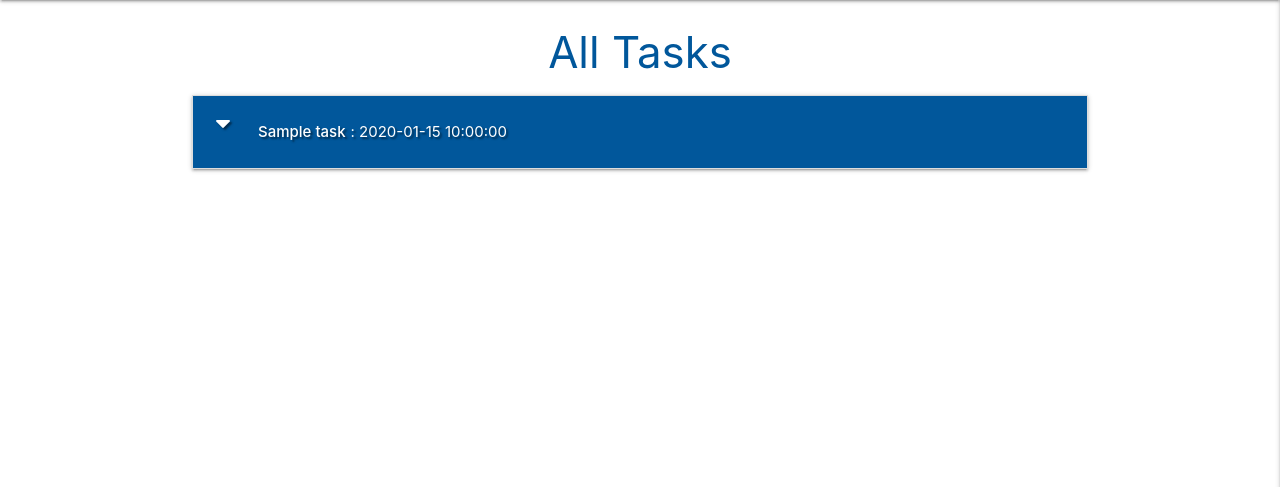
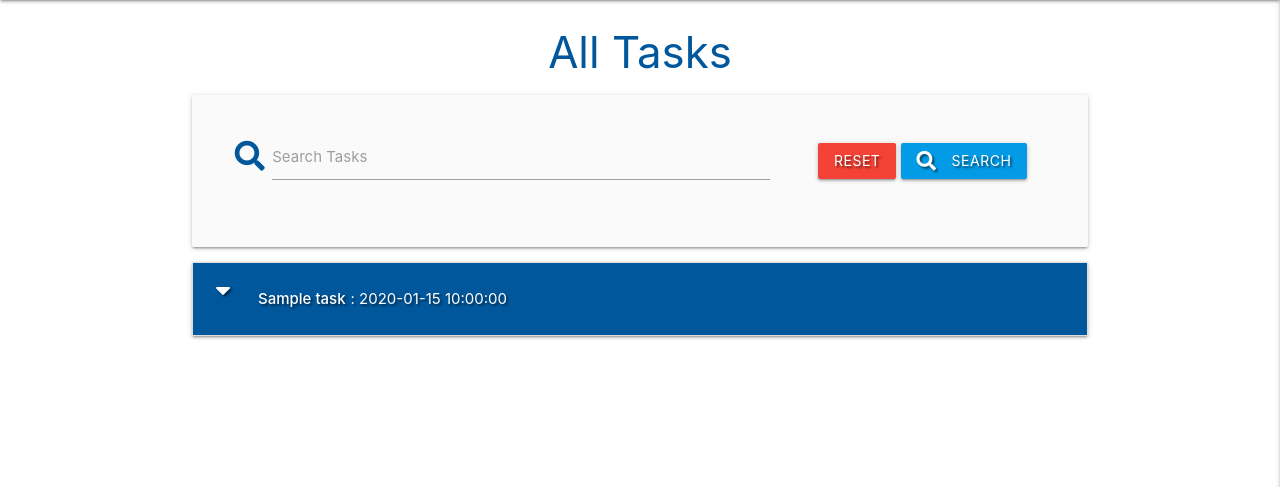
Before and after one commit to aavasylenko/task-mini-project, a Flask app: page / in a window 1280 px wide. Shown: the part 64-551 px from the top of the page. Run offline with Flask 2, Linux system fonts and the light colour scheme; a database or web service that is not in the repository returns one stand-in record (values such as "Sample title"); some libraries are stand-ins or nearby versions.

Commit message:
Final version per videos

```diff
--- a/app.py
+++ b/app.py
@@ -21,6 +21,13 @@ mongo = PyMongo(app)
 @app.route('/get_tasks')
 def get_tasks():
     tasks = list(mongo.db.tasks.find())
+    return render_template("tasks.html", tasks=tasks)
+
+
+@app.route('/search', methods=["GET", "POST"])
+def search():
+    query = request.form.get("query")
+    tasks = list(mongo.db.tasks.find({"$text": {"$search": query}}))
     return render_template("tasks.html", tasks=tasks)
 
 
--- a/templates/tasks.html
+++ b/templates/tasks.html
@@ -1,6 +1,26 @@
 {% extends 'base.html' %} {% block content %}
 
 <h3 class="light-blue-text text-darken-4 center-align">All Tasks</h3>
+
+<div class="row card-panel grey lighten-5">
+    <form action="{{ url_for('search') }}" method="post" class="col s12">
+        <div class="row valign-wrapper center-align">
+            <div class="input-field col s12 m8">
+                <i class="fas fa-search prefix light-blue-text text-darken-4"></i>
+                <input type="text" name="query" id="query" minlength="3" class="validate" required>
+                <label for="query">Search Tasks</label>
+            </div>
+            <div class="col s12 m4">
+                <a href="{{ url_for('get_tasks') }}" class="red btn text-shadow">Reset</a>
+                <button type="submit" class="light-blue darken-1 btn text-shadow">
+                    <i class="fas fa-search left"></i>Search
+                </button>
+            </div>
+        </div>
+    </form>
+</div>
+
+{% if tasks|length > 0 %}
 <ul class="collapsible" data-collapsible="accordion">
   {% for task in tasks %}
   <li>
@@ -26,10 +46,15 @@
         <p><em>by: {{ task.created_by }}</em></p>
     </div>
   </li>
+
   {% endfor %}
 
 
 
 </ul>
+{% else %}
+
+  <h3 class="red-text text-darken-4 center-align">No Results Found</h3>
+{% endif %}
 
 {% endblock %}
```
